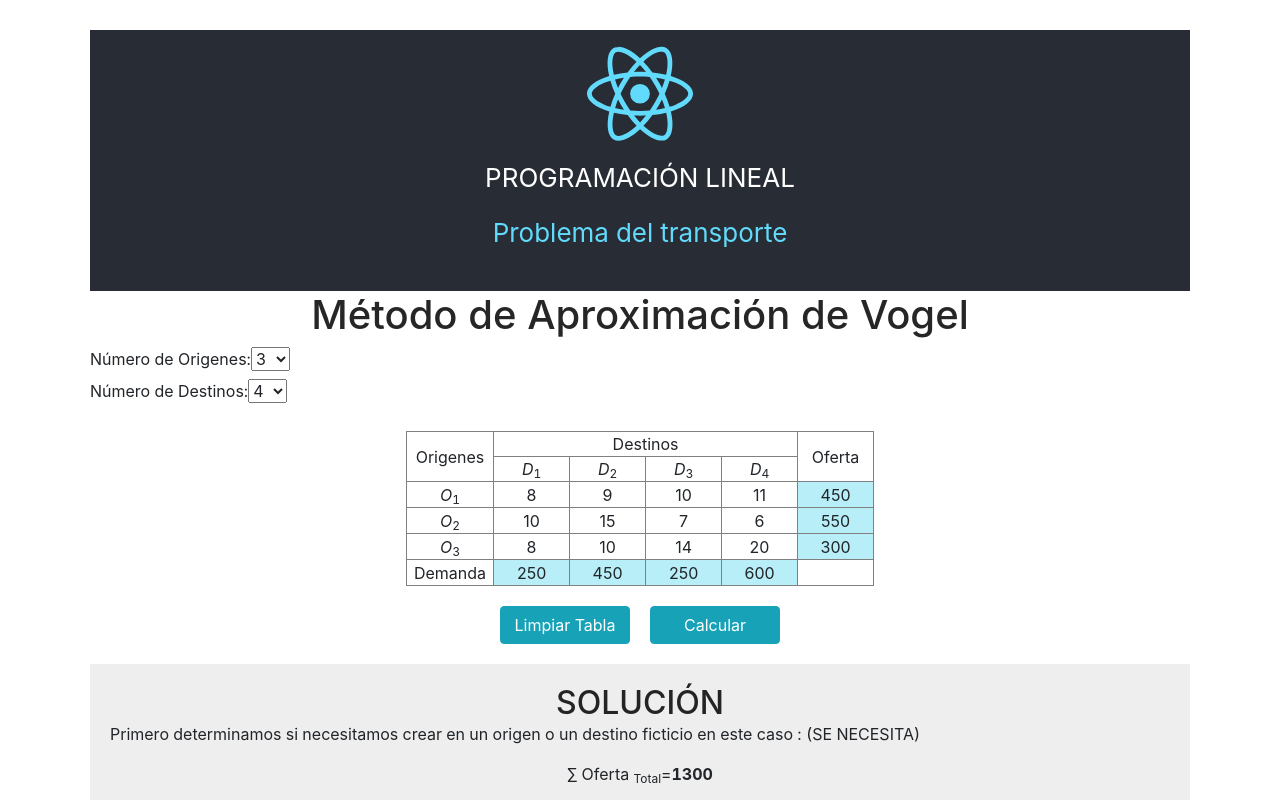
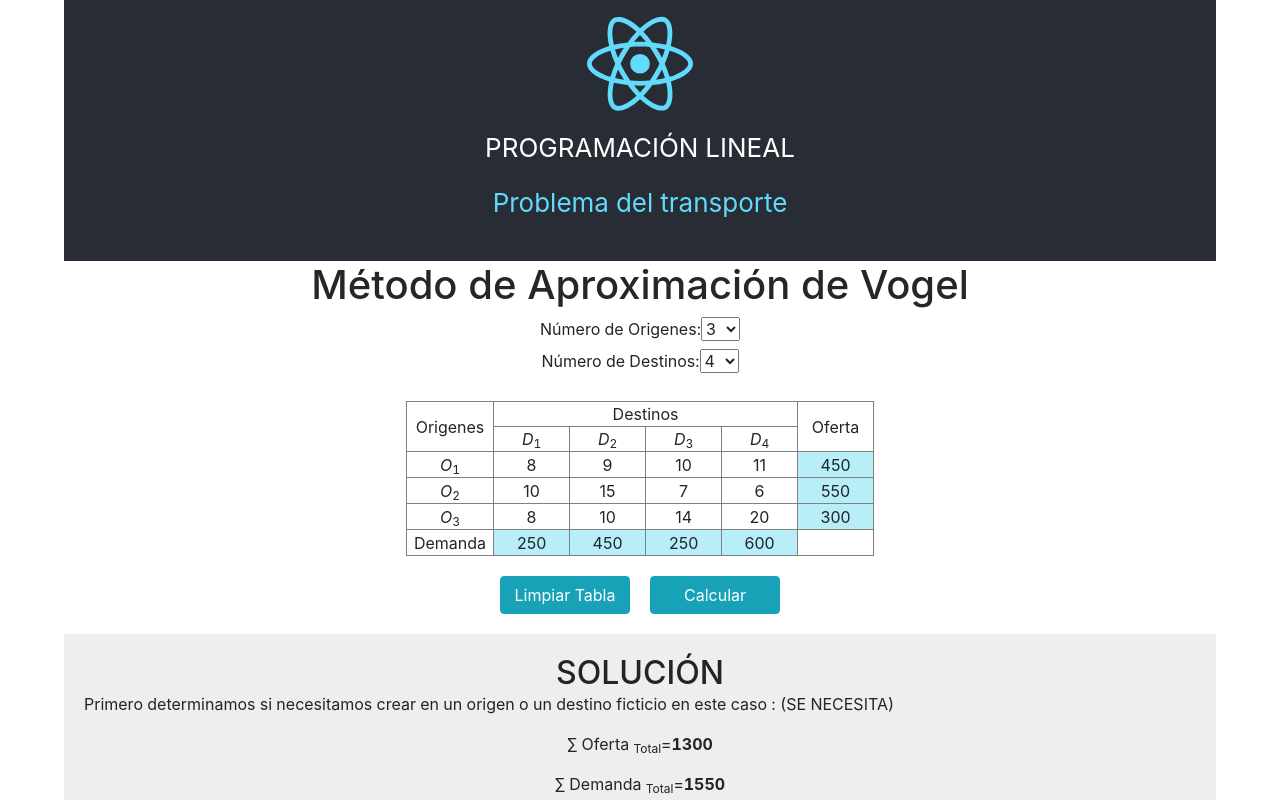
Before and after one commit to AlexJCM/transportation-problem, a React (Create React App) app: page / in a window 1280 px wide. Shown: the top 800 px of the page. Built offline with nearby package versions, Linux system fonts and the light colour scheme.

Commit message:
Edit padding

```diff
--- a/src/components/select.jsx
+++ b/src/components/select.jsx
@@ -9,6 +9,7 @@ for (let i = 1; i <= 10; i++) {
 
 const Select = ({ val, id, text, handleChange }) => (
   <div className="select">
+    <center>
       <label htmlFor={id}>{text} </label>
       <select
         value={val}
@@ -18,6 +19,7 @@ const Select = ({ val, id, text, handleChange }) => (
       >
         {[...options]}
       </select>
+    </center>
   </div>
 );
 
--- a/src/styles/App.css
+++ b/src/styles/App.css
@@ -1,9 +1,8 @@
 div.App {
-  width: 1140px;
-  margin: 10px auto;
-  /*border: 1px solid #a3a3a3;*/
+  width: 90%;
+  margin: 0px auto;
   box-sizing: border-box;
-  padding: 20px;
+  padding: 0px;
 }
 
 div.App h1 {
--- a/src/styles/solve.css
+++ b/src/styles/solve.css
@@ -7,6 +7,9 @@ section.solve {
 section.solve h2 {
   margin: 0;
 }
+/* section.solve h3 {
+  font-weight: normal;
+} */
 
 .volume {
   display: flex;
```
Lines whose indentation alone changed are shown as unchanged.
